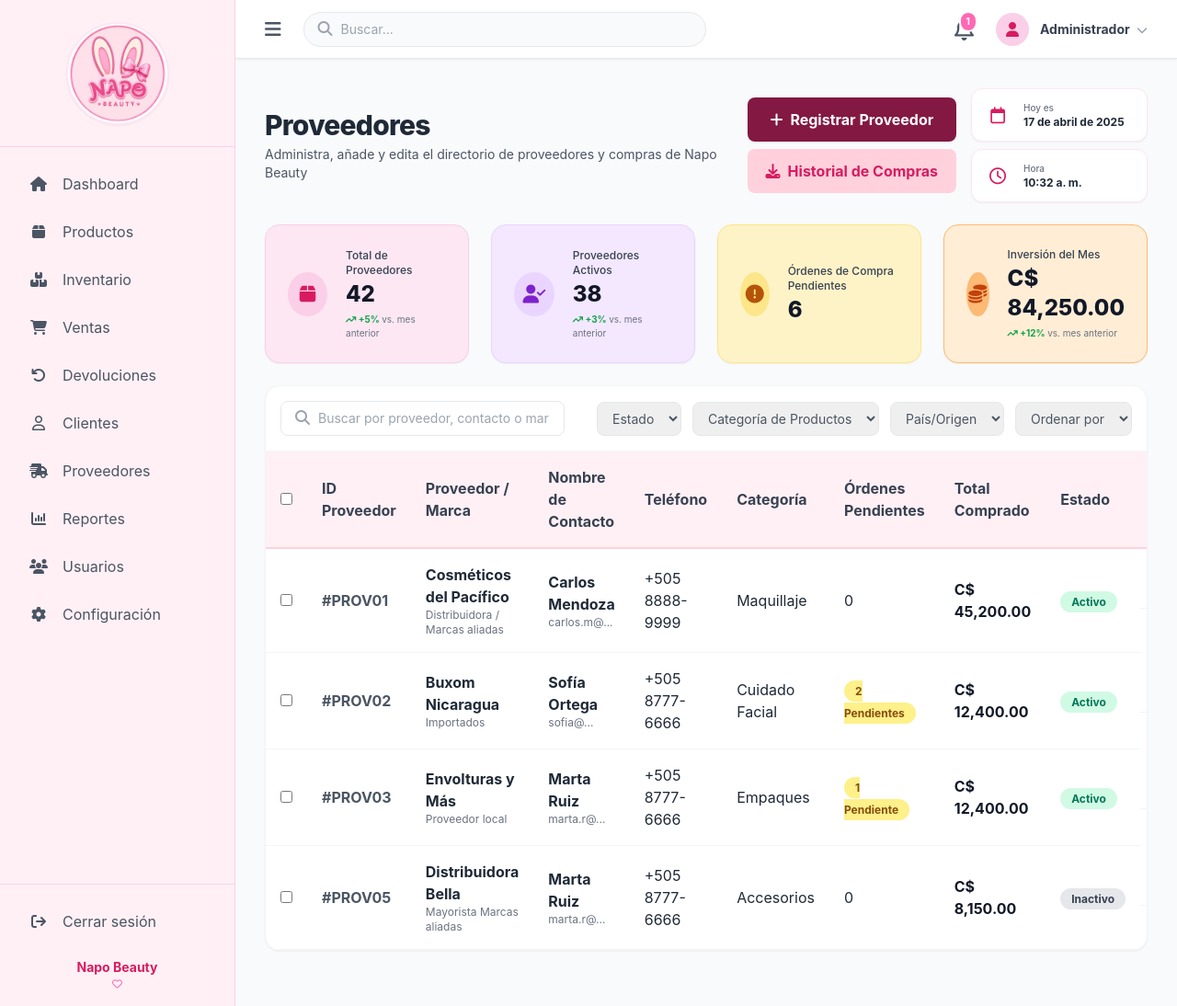
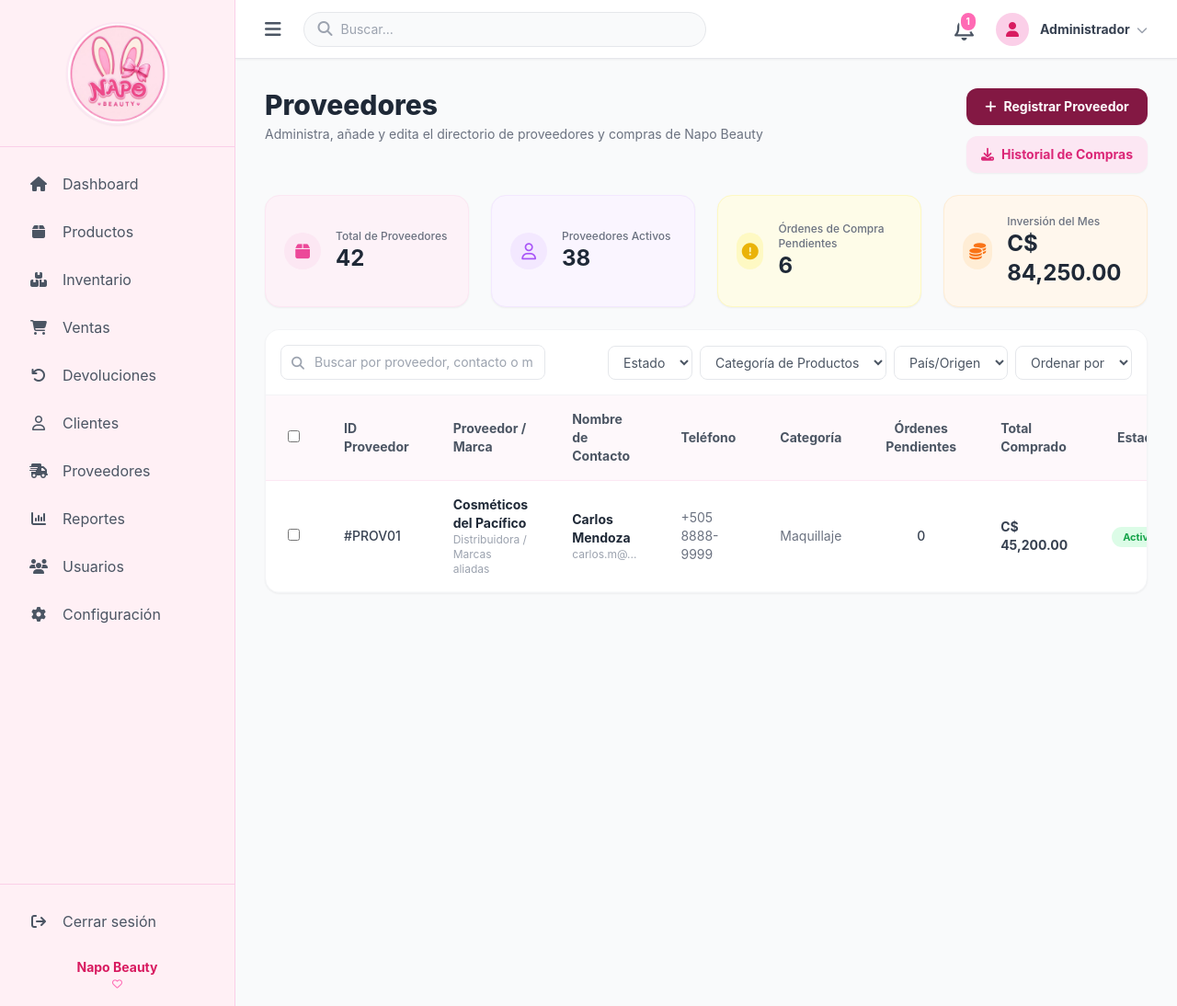
Before and after one commit to Vane8949/NapoBeauty, a Django app: page /proveedores/ in a window 1280 px wide. Shown: the whole page at 92% size. Run offline with Django 5.2, Linux system fonts and the light colour scheme; some libraries are stand-ins or nearby versions.

Commit message:
Update index.html

```diff
--- a/templates/proveedores/index.html
+++ b/templates/proveedores/index.html
@@ -1,188 +1,96 @@
 {% extends 'base.html' %}
 {% load static %}
 
-{% block extra_css %}
-<!-- CSS exclusivo de Proveedores -->
-<link rel="stylesheet" href="{% static 'css/proveedores.css' %}">
-{% endblock %}
-
 {% block content %}
-<!-- Encabezado y Fecha -->
-<div class="flex flex-col xl:flex-row justify-between items-start xl:items-center gap-6 mb-6">
-    <div class="flex-1">
-        <h1 class="text-3xl font-extrabold text-gray-800 tracking-tight mb-1">Proveedores</h1>
-        <p class="text-gray-600 text-sm">Administra, añade y edita el directorio de proveedores y compras de Napo Beauty</p>
+<div class="mb-6 flex justify-between items-start">
+    <div>
+        <h1 class="text-3xl font-extrabold text-gray-800">Proveedores</h1>
+        <p class="text-gray-500 text-sm mt-1">Administra, añade y edita el directorio de proveedores y compras de Napo Beauty</p>
     </div>
-
-    <div class="flex flex-col sm:flex-row items-center gap-4">
-        <div class="flex flex-col gap-2">
-            <button class="btn-oscuro w-full justify-center"><i class="fa-solid fa-plus"></i> Registrar Proveedor</button>
-            <button class="btn-secundario w-full justify-center"><i class="fa-solid fa-download"></i> Historial de Compras</button>
-        </div>
-
-        <div class="flex flex-col gap-2">
-            <div class="bg-white rounded-xl p-3 shadow-sm border border-pink-100 flex items-center gap-3 w-48">
-                <div class="w-8 h-8 text-napo-text rounded-lg flex items-center justify-center text-lg"><i class="fa-regular fa-calendar"></i></div>
-                <div>
-                    <p class="text-[10px] text-gray-500 font-medium">Hoy es</p>
-                    <p class="text-xs font-bold text-gray-800">17 de abril de 2025</p>
-                </div>
-            </div>
-            <div class="bg-white rounded-xl p-3 shadow-sm border border-pink-100 flex items-center gap-3 w-48">
-                <div class="w-8 h-8 text-napo-text rounded-lg flex items-center justify-center text-lg"><i class="fa-regular fa-clock"></i></div>
-                <div>
-                    <p class="text-[10px] text-gray-500 font-medium">Hora</p>
-                    <p class="text-xs font-bold text-gray-800">10:32 a. m.</p>
-                </div>
-            </div>
-        </div>
+    <div class="flex flex-col gap-3">
+        <button class="bg-[#831843] hover:bg-[#9d1e51] text-white px-4 py-2.5 rounded-xl font-bold text-sm shadow-sm transition-colors flex items-center justify-center gap-2">
+            <i class="fa-solid fa-plus"></i> Registrar Proveedor
+        </button>
+        <button class="bg-pink-100 text-pink-600 hover:bg-pink-200 px-4 py-2.5 rounded-xl font-bold text-sm shadow-sm transition-colors flex items-center justify-center gap-2">
+            <i class="fa-solid fa-download"></i> Historial de Compras
+        </button>
     </div>
 </div>
 
-<!-- Tarjetas de Indicadores (KPIs) -->
-<div class="grid grid-cols-1 md:grid-cols-2 lg:grid-cols-4 gap-6 mb-6">
-    <div class="tarjeta-kpi bg-[#FCE7F3] border-[#FBCFE8]">
-        <div class="tarjeta-icono bg-[#FBCFE8] text-[#D81B60]"><i class="fa-solid fa-box"></i></div>
-        <div>
-            <p class="text-xs text-gray-700 font-medium mb-0.5">Total de Proveedores</p>
-            <h2 class="text-2xl font-extrabold text-gray-900">42</h2>
-            <p class="text-[10px] text-green-600 font-bold mt-1"><i class="fa-solid fa-arrow-trend-up"></i> +5% <span class="text-gray-500 font-normal">vs. mes anterior</span></p>
+<!-- KPIs -->
+<div class="grid grid-cols-1 md:grid-cols-4 gap-6 mb-6">
+    <div class="bg-pink-50 p-5 rounded-2xl shadow-sm border border-pink-100 flex items-center gap-4">
+        <div class="w-10 h-10 bg-pink-100 text-pink-500 rounded-full flex items-center justify-center text-lg"><i class="fa-solid fa-box"></i></div>
+        <div><p class="text-xs text-gray-500 font-medium">Total de Proveedores</p><h2 class="text-2xl font-bold text-gray-800">42</h2></div>
     </div>
+    <div class="bg-purple-50 p-5 rounded-2xl shadow-sm border border-purple-100 flex items-center gap-4">
+        <div class="w-10 h-10 bg-purple-100 text-purple-500 rounded-full flex items-center justify-center text-lg"><i class="fa-regular fa-user"></i></div>
+        <div><p class="text-xs text-gray-500 font-medium">Proveedores Activos</p><h2 class="text-2xl font-bold text-gray-800">38</h2></div>
     </div>
-    <div class="tarjeta-kpi bg-[#F3E8FF] border-[#E9D5FF]">
-        <div class="tarjeta-icono bg-[#E9D5FF] text-[#7E22CE]"><i class="fa-solid fa-user-check"></i></div>
-        <div>
-            <p class="text-xs text-gray-700 font-medium mb-0.5">Proveedores Activos</p>
-            <h2 class="text-2xl font-extrabold text-gray-900">38</h2>
-            <p class="text-[10px] text-green-600 font-bold mt-1"><i class="fa-solid fa-arrow-trend-up"></i> +3% <span class="text-gray-500 font-normal">vs. mes anterior</span></p>
+    <div class="bg-yellow-50 p-5 rounded-2xl shadow-sm border border-yellow-100 flex items-center gap-4">
+        <div class="w-10 h-10 bg-yellow-100 text-yellow-500 rounded-full flex items-center justify-center text-lg"><i class="fa-solid fa-circle-exclamation"></i></div>
+        <div><p class="text-xs text-gray-500 font-medium">Órdenes de Compra Pendientes</p><h2 class="text-2xl font-bold text-gray-800">6</h2></div>
     </div>
-    </div>
-    <div class="tarjeta-kpi bg-[#FEF3C7] border-[#FDE68A]">
-        <div class="tarjeta-icono bg-[#FDE68A] text-[#B45309]"><i class="fa-solid fa-circle-exclamation"></i></div>
-        <div>
-            <p class="text-xs text-gray-700 font-medium mb-0.5">Órdenes de Compra Pendientes</p>
-            <h2 class="text-2xl font-extrabold text-gray-900">6</h2>
-        </div>
-    </div>
-    <div class="tarjeta-kpi bg-[#FFEDD5] border-[#FDBA74]">
-        <div class="tarjeta-icono bg-[#FDBA74] text-[#C2410C]"><i class="fa-solid fa-coins"></i></div>
-        <div>
-            <p class="text-xs text-gray-700 font-medium mb-0.5">Inversión del Mes</p>
-            <h2 class="text-2xl font-extrabold text-gray-900">C$ 84,250.00</h2>
-            <p class="text-[10px] text-green-600 font-bold mt-1"><i class="fa-solid fa-arrow-trend-up"></i> +12% <span class="text-gray-500 font-normal">vs. mes anterior</span></p>
-        </div>
+    <div class="bg-orange-50 p-5 rounded-2xl shadow-sm border border-orange-100 flex items-center gap-4">
+        <div class="w-10 h-10 bg-orange-100 text-orange-500 rounded-full flex items-center justify-center text-lg"><i class="fa-solid fa-coins"></i></div>
+        <div><p class="text-xs text-gray-500 font-medium">Inversión del Mes</p><h2 class="text-2xl font-bold text-gray-800">C$ 84,250.00</h2></div>
     </div>
 </div>
 
-<!-- Tabla de Proveedores -->
+<!-- Tabla -->
 <div class="bg-white rounded-2xl shadow-sm border border-gray-100 overflow-hidden">
-
-    <!-- Filtros -->
-    <div class="p-4 border-b border-gray-100 flex flex-col lg:flex-row gap-4 items-center justify-between">
-        <div class="relative w-full lg:w-1/3">
-            <i class="fa-solid fa-magnifying-glass absolute left-4 top-2.5 text-gray-400"></i>
-            <input type="text" placeholder="Buscar por proveedor, contacto o marca..." class="w-full pl-10 pr-4 py-2 border border-gray-200 rounded-lg focus:outline-none focus:border-pink-300 focus:ring-1 focus:ring-pink-300 text-sm">
+    <div class="p-4 border-b border-gray-100 flex justify-between items-center bg-white">
+        <div class="relative w-72">
+            <i class="fa-solid fa-magnifying-glass absolute left-3 top-2.5 text-gray-400 text-sm"></i>
+            <input type="text" placeholder="Buscar por proveedor, contacto o marca..." class="w-full pl-9 pr-3 py-2 border border-gray-200 rounded-lg text-sm focus:outline-none focus:border-pink-300">
         </div>
-        <div class="w-full lg:w-auto flex flex-wrap gap-3">
-            <select class="border border-gray-200 text-gray-600 text-sm rounded-lg px-3 py-2 outline-none focus:border-pink-300">
-                <option>Estado</option>
-            </select>
-            <select class="border border-gray-200 text-gray-600 text-sm rounded-lg px-3 py-2 outline-none focus:border-pink-300">
-                <option>Categoría de Productos</option>
-            </select>
-            <select class="border border-gray-200 text-gray-600 text-sm rounded-lg px-3 py-2 outline-none focus:border-pink-300">
-                <option>País/Origen</option>
-            </select>
-            <select class="border border-gray-200 text-gray-600 text-sm rounded-lg px-3 py-2 outline-none focus:border-pink-300">
-                <option>Ordenar por</option>
-            </select>
+        <div class="flex gap-2">
+            <select class="border border-gray-200 rounded-lg px-3 py-2 text-sm text-gray-600 bg-white"><option>Estado</option></select>
+            <select class="border border-gray-200 rounded-lg px-3 py-2 text-sm text-gray-600 bg-white"><option>Categoría de Productos</option></select>
+            <select class="border border-gray-200 rounded-lg px-3 py-2 text-sm text-gray-600 bg-white"><option>País/Origen</option></select>
+            <select class="border border-gray-200 rounded-lg px-3 py-2 text-sm text-gray-600 bg-white"><option>Ordenar por</option></select>
         </div>
     </div>
-
-    <!-- Contenido de Tabla -->
-    <div class="overflow-x-auto">
-        <table class="tabla-napo">
-            <thead>
+    <table class="w-full text-left text-sm">
+        <thead class="bg-pink-50/50 text-gray-600 font-medium border-b border-pink-100">
             <tr>
-                    <th class="w-12 text-center"><input type="checkbox" class="rounded accent-pink-500"></th>
-                    <th>ID Proveedor</th>
-                    <th>Proveedor / Marca</th>
-                    <th>Nombre de Contacto</th>
-                    <th>Teléfono</th>
-                    <th>Categoría</th>
-                    <th>Órdenes Pendientes</th>
-                    <th>Total Comprado</th>
-                    <th>Estado</th>
-                    <th class="text-center">Acciones</th>
+                <th class="py-4 px-6 w-12"><input type="checkbox" class="rounded border-gray-300 text-pink-500 focus:ring-pink-500"></th>
+                <th class="py-4 px-6">ID Proveedor</th>
+                <th class="py-4 px-6">Proveedor / Marca</th>
+                <th class="py-4 px-6">Nombre de Contacto</th>
+                <th class="py-4 px-6">Teléfono</th>
+                <th class="py-4 px-6 text-center">Categoría</th>
+                <th class="py-4 px-6 text-center">Órdenes Pendientes</th>
+                <th class="py-4 px-6">Total Comprado</th>
+                <th class="py-4 px-6 text-center">Estado</th>
+                <th class="py-4 px-6 text-center">Acciones</th>
             </tr>
         </thead>
-            <tbody>
-                <tr>
-                    <td class="text-center"><input type="checkbox" class="rounded accent-pink-500"></td>
-                    <td class="font-bold text-gray-600">#PROV01</td>
-                    <td><p class="font-bold text-gray-800">Cosméticos del Pacífico</p><p class="text-xs text-gray-500">Distribuidora / Marcas aliadas</p></td>
-                    <td><p class="font-bold text-gray-800">Carlos Mendoza</p><p class="text-xs text-gray-500">carlos.m@...</p></td>
-                    <td>+505 8888-9999</td>
-                    <td>Maquillaje</td>
-                    <td>0</td>
-                    <td class="font-bold text-gray-900">C$ 45,200.00</td>
-                    <td><span class="badge-activo">Activo</span></td>
-                    <td class="text-center text-gray-400 gap-2 flex justify-center mt-2">
-                        <button class="hover:text-napo-primary"><i class="fa-solid fa-pen"></i></button>
-                        <button class="hover:text-napo-primary"><i class="fa-regular fa-eye"></i></button>
-                        <button class="hover:text-red-500"><i class="fa-regular fa-trash-can"></i></button>
+        <tbody class="text-gray-700">
+            <tr class="border-b border-gray-50 hover:bg-gray-50 transition">
+                <td class="py-4 px-6"><input type="checkbox" class="rounded border-gray-300 text-pink-500 focus:ring-pink-500"></td>
+                <td class="py-4 px-6 font-medium">#PROV01</td>
+                <td class="py-4 px-6">
+                    <p class="font-bold text-gray-800">Cosméticos del Pacífico</p>
+                    <p class="text-xs text-gray-400">Distribuidora / Marcas aliadas</p>
                 </td>
-                </tr>
-                <tr>
-                    <td class="text-center"><input type="checkbox" class="rounded accent-pink-500"></td>
-                    <td class="font-bold text-gray-600">#PROV02</td>
-                    <td><p class="font-bold text-gray-800">Buxom Nicaragua</p><p class="text-xs text-gray-500">Importados</p></td>
-                    <td><p class="font-bold text-gray-800">Sofía Ortega</p><p class="text-xs text-gray-500">sofia@...</p></td>
-                    <td>+505 8777-6666</td>
-                    <td>Cuidado Facial</td>
-                    <td><span class="badge-alerta-amarilla">2 Pendientes</span></td>
-                    <td class="font-bold text-gray-900">C$ 12,400.00</td>
-                    <td><span class="badge-activo">Activo</span></td>
-                    <td class="text-center text-gray-400 gap-2 flex justify-center mt-2">
-                        <button class="hover:text-napo-primary"><i class="fa-solid fa-pen"></i></button>
-                        <button class="hover:text-napo-primary"><i class="fa-regular fa-eye"></i></button>
-                        <button class="hover:text-red-500"><i class="fa-regular fa-trash-can"></i></button>
+                <td class="py-4 px-6">
+                    <p class="font-bold text-gray-800">Carlos Mendoza</p>
+                    <p class="text-xs text-gray-400">carlos.m@...</p>
                 </td>
-                </tr>
-                <tr>
-                    <td class="text-center"><input type="checkbox" class="rounded accent-pink-500"></td>
-                    <td class="font-bold text-gray-600">#PROV03</td>
-                    <td><p class="font-bold text-gray-800">Envolturas y Más</p><p class="text-xs text-gray-500">Proveedor local</p></td>
-                    <td><p class="font-bold text-gray-800">Marta Ruiz</p><p class="text-xs text-gray-500">marta.r@...</p></td>
-                    <td>+505 8777-6666</td>
-                    <td>Empaques</td>
-                    <td><span class="badge-alerta-amarilla">1 Pendiente</span></td>
-                    <td class="font-bold text-gray-900">C$ 12,400.00</td>
-                    <td><span class="badge-activo">Activo</span></td>
-                    <td class="text-center text-gray-400 gap-2 flex justify-center mt-2">
-                        <button class="hover:text-napo-primary"><i class="fa-solid fa-pen"></i></button>
-                        <button class="hover:text-napo-primary"><i class="fa-regular fa-eye"></i></button>
-                        <button class="hover:text-red-500"><i class="fa-regular fa-trash-can"></i></button>
-                    </td>
-                </tr>
-                <tr>
-                    <td class="text-center"><input type="checkbox" class="rounded accent-pink-500"></td>
-                    <td class="font-bold text-gray-600">#PROV05</td>
-                    <td><p class="font-bold text-gray-800">Distribuidora Bella</p><p class="text-xs text-gray-500">Mayorista Marcas aliadas</p></td>
-                    <td><p class="font-bold text-gray-800">Marta Ruiz</p><p class="text-xs text-gray-500">marta.r@...</p></td>
-                    <td>+505 8777-6666</td>
-                    <td>Accesorios</td>
-                    <td>0</td>
-                    <td class="font-bold text-gray-900">C$ 8,150.00</td>
-                    <td><span class="badge-inactivo">Inactivo</span></td>
-                    <td class="text-center text-gray-400 gap-2 flex justify-center mt-2">
-                        <button class="hover:text-napo-primary"><i class="fa-solid fa-pen"></i></button>
-                        <button class="hover:text-napo-primary"><i class="fa-regular fa-eye"></i></button>
-                        <button class="hover:text-red-500"><i class="fa-regular fa-trash-can"></i></button>
+                <td class="py-4 px-6 text-gray-500">+505 8888-9999</td>
+                <td class="py-4 px-6 text-center text-gray-500">Maquillaje</td>
+                <td class="py-4 px-6 text-center font-medium">0</td>
+                <td class="py-4 px-6 font-bold">C$ 45,200.00</td>
+                <td class="py-4 px-6 text-center"><span class="bg-green-100 text-green-600 text-[11px] px-3 py-1 rounded-full font-bold">Activo</span></td>
+
+                <!-- COLUMNA ACCIONES CORREGIDA -->
+                <td class="py-4 px-6 text-center whitespace-nowrap">
+                    <button class="text-gray-400 hover:text-pink-500 transition mx-1" title="Ver detalles"><i class="fa-regular fa-eye"></i></button>
+                    <button class="text-gray-400 hover:text-blue-500 transition mx-1" title="Editar"><i class="fa-solid fa-pen"></i></button>
                 </td>
             </tr>
         </tbody>
     </table>
 </div>
-</div>
 {% endblock %}
```
Lines whose indentation alone changed are shown as unchanged.
